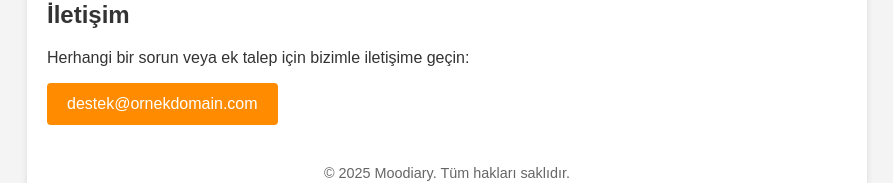
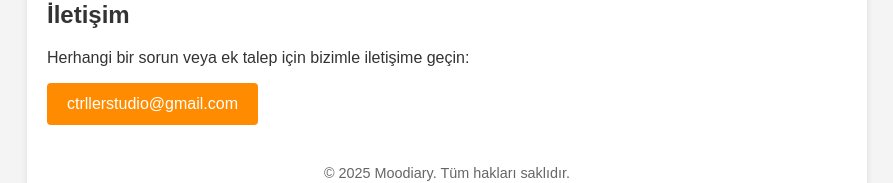
Before and after one commit to mustafacici1/veri_silme, a plain HTML site: page index.html in a window 1280 px wide. Shown: the part 585-768 px from the top of the page, without its empty margins (193-1086 px from the left). Drawn offline with Linux system fonts and the light colour scheme.

Commit message:
Update index.html

```diff
--- a/index.html
+++ b/index.html
@@ -48,7 +48,7 @@
     <section>
       <h2>İletişim</h2>
       <p>Herhangi bir sorun veya ek talep için bizimle iletişime geçin:</p>
-      <p><a href="mailto:destek@ornekdomain.com" class="button">destek@ornekdomain.com</a></p>
+      <p><a href="ctrllerstudio@gmail.com" class="button">ctrllerstudio@gmail.com</a></p>
     </section>
 
     <footer>
```
